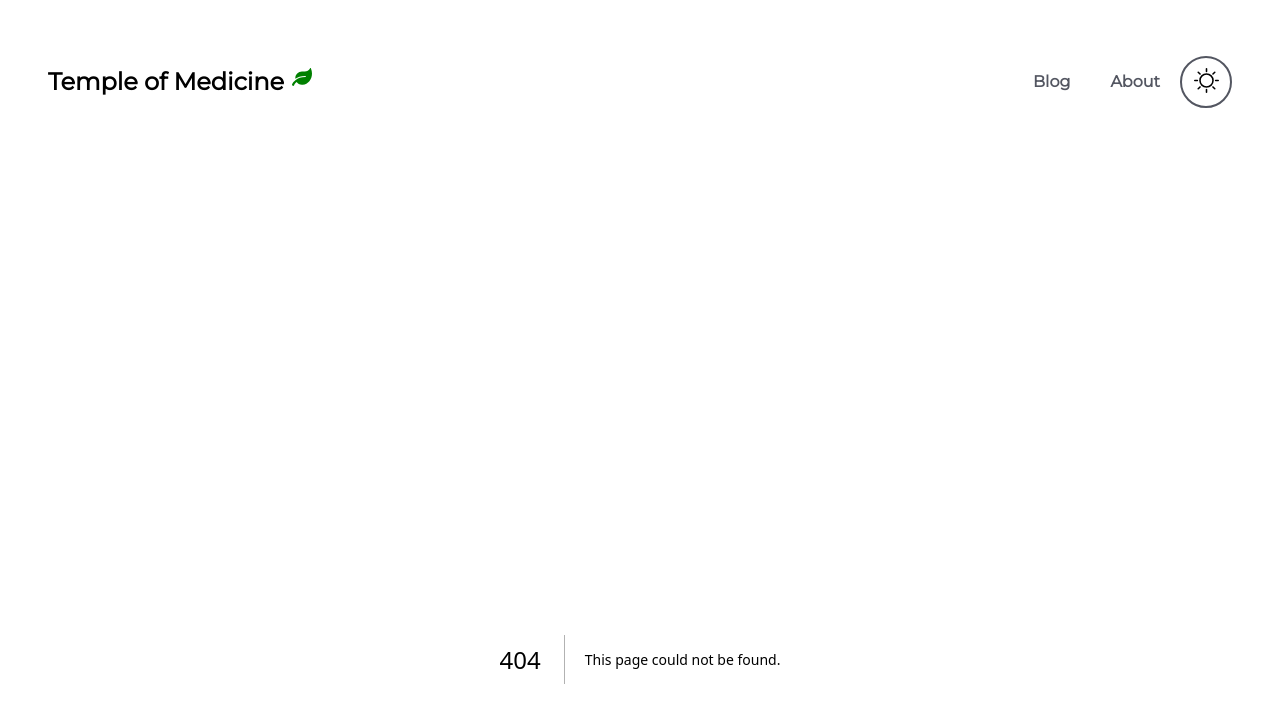
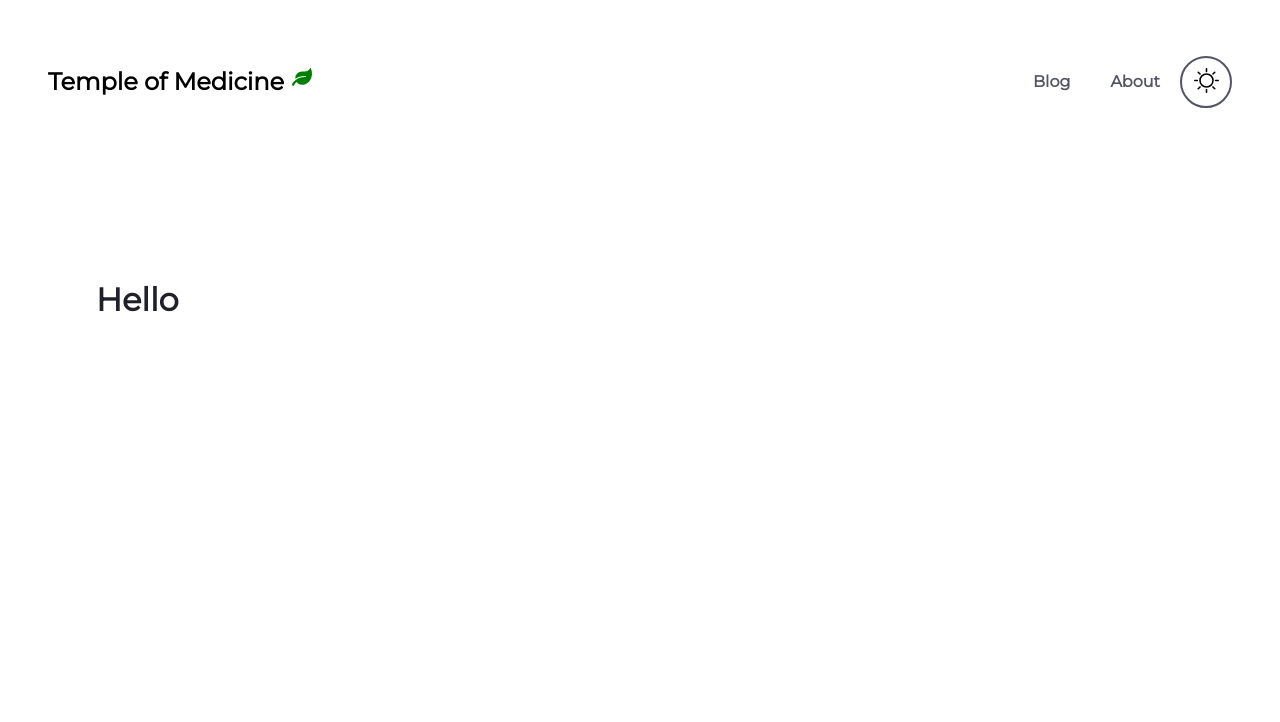
Before and after one commit to amberTrance/temple-of-medicine, a Next.js app: page /about in a window 1280 px wide. Before the commit this address had no page. Shown: the top 722 px of the page. Built offline with nearby package versions, Linux system fonts and the light colour scheme.

Commit message:
Added about page.

```diff
--- /dev/null
+++ b/src/app/about/page.tsx
@@ -0,0 +1,7 @@
+export default function About() {
+  return (
+    <>
+      <h1>Hello</h1>
+    </>
+  );
+}
--- a/src/app/blog/page.tsx
+++ b/src/app/blog/page.tsx
@@ -1,5 +1,4 @@
 import { BlogArticlePreview } from "@/app/blog/components/blogArticlePreview";
-import Link from "next/link";
 
 export default function Blog() {
     return (
```
